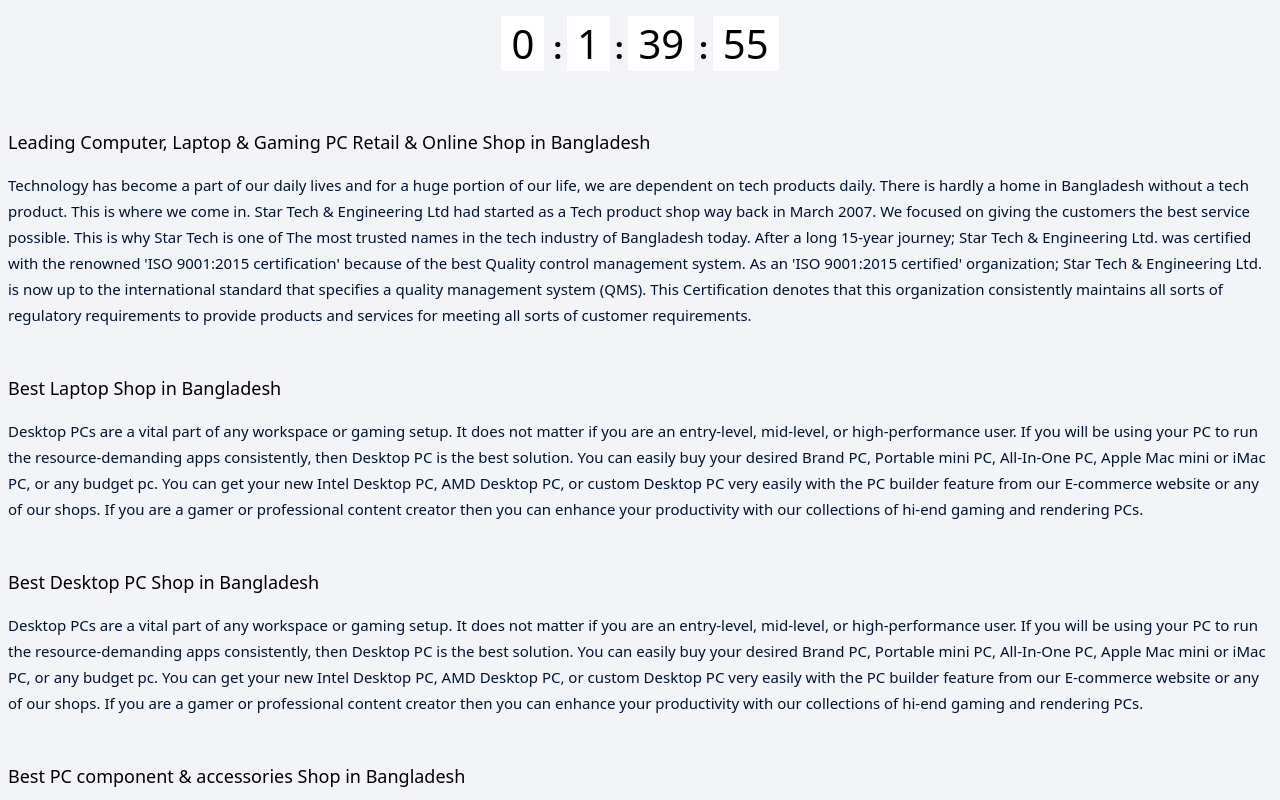
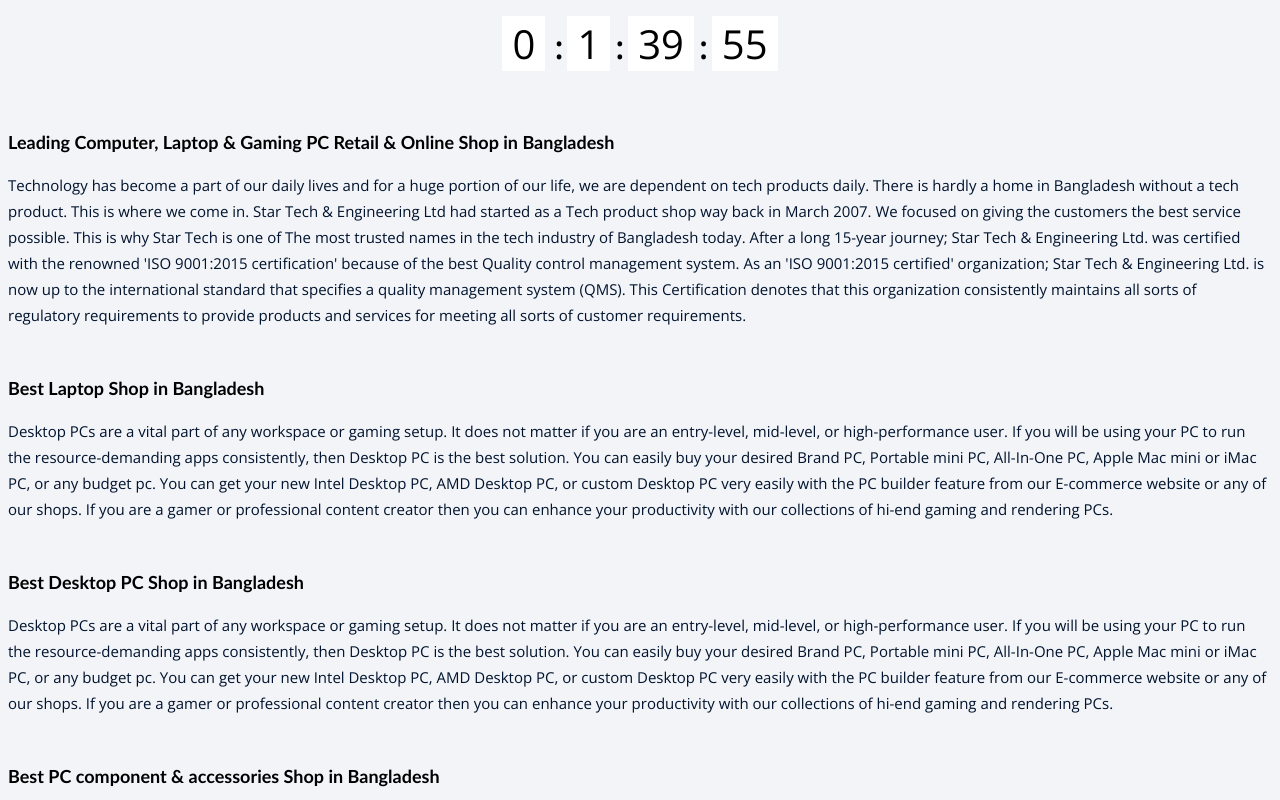
Before and after one commit to ohnadir/startech, a React (Create React App) app in the folder frontend/: page / in a window 1280 px wide. Shown: the part 1040-1840 px from the top of the page. Built offline with nearby package versions, Linux system fonts and the light colour scheme.

Commit message:
add google fonts

```diff
--- a/frontend/public/index.html
+++ b/frontend/public/index.html
@@ -24,6 +24,9 @@
       work correctly both with client-side routing and a non-root public URL.
       Learn how to configure a non-root public URL by running `npm run build`.
     -->
+    <link rel="preconnect" href="https://fonts.googleapis.com">
+    <link rel="preconnect" href="https://fonts.gstatic.com" crossorigin>
+    <link href="https://fonts.googleapis.com/css2?family=Open+Sans&display=swap" rel="stylesheet">
     <title>React App</title>
   </head>
   <body>
--- a/frontend/src/Style/SeoContent.css
+++ b/frontend/src/Style/SeoContent.css
@@ -1,7 +1,8 @@
 .cardContainer  h1{
-    font-weight: normal;
+    font-weight: bold;
     font-size: 18px;
     margin: 25px 0 12px;
+    font-family: 'Trebuchet MS', sans-serif;
 }
 .cardContainer p {
     margin-bottom: 10px;
--- a/frontend/src/details.json
+++ b/frontend/src/details.json
@@ -1,33 +1,41 @@
 [
     {
+        "id":"1",
         "name":"Leading Computer, Laptop & Gaming PC Retail & Online Shop in Bangladesh",
         "desc":"Technology has become a part of our daily lives and for a huge portion of our life, we are dependent on tech products daily. There is hardly a home in Bangladesh without a tech product. This is where we come in. Star Tech & Engineering Ltd had started as a Tech product shop way back in March 2007. We focused on giving the customers the best service possible. This is why Star Tech is one of The most trusted names in the tech industry of Bangladesh today. After a long 15-year journey; Star Tech & Engineering Ltd. was certified with the renowned 'ISO 9001:2015 certification' because of the best Quality control management system. As an 'ISO 9001:2015 certified' organization; Star Tech & Engineering Ltd. is now up to the international standard that specifies a quality management system (QMS). This Certification denotes that this organization consistently maintains all sorts of regulatory requirements to provide products and services for meeting all sorts of customer requirements."
     },
     {
+        "id":"2",
         "name":"Best Laptop Shop in Bangladesh",
         "desc":"Desktop PCs are a vital part of any workspace or gaming setup. It does not matter if you are an entry-level, mid-level, or high-performance user. If you will be using your PC to run the resource-demanding apps consistently, then Desktop PC is the best solution. You can easily buy your desired Brand PC, Portable mini PC, All-In-One PC, Apple Mac mini or iMac PC, or any budget pc. You can get your new Intel Desktop PC, AMD Desktop PC, or custom Desktop PC very easily with the PC builder feature from our E-commerce website or any of our shops. If you are a gamer or professional content creator then you can enhance your productivity with our collections of hi-end gaming and rendering PCs."
     },
     {
+        "id":"3",
         "name":"Best Desktop PC Shop in Bangladesh",
         "desc":"Desktop PCs are a vital part of any workspace or gaming setup. It does not matter if you are an entry-level, mid-level, or high-performance user. If you will be using your PC to run the resource-demanding apps consistently, then Desktop PC is the best solution. You can easily buy your desired Brand PC, Portable mini PC, All-In-One PC, Apple Mac mini or iMac PC, or any budget pc. You can get your new Intel Desktop PC, AMD Desktop PC, or custom Desktop PC very easily with the PC builder feature from our E-commerce website or any of our shops. If you are a gamer or professional content creator then you can enhance your productivity with our collections of hi-end gaming and rendering PCs."
     },
     {
+        "id":"4",
         "name":"Best PC component & accessories Shop in Bangladesh",
         "desc":"For any PC enthusiast out there; it is easy to get a custom PC with your chosen components from Star Tech. You can even choose accessories as per your preference to garnish your PC. So it means you can choose the main components like the Processor (CPU), Monitor, Motherboard, Graphics Card, SSD, HDD, RAM, Casing, Cooler, Power supply (PSU), etc. Or any other accessories for PC like Keyboard, mouse, mousepad, headphones, webcam, capture card, etc with extensive features like RGB lighting to give your PC gaming vibe. The best part is, you can change any of your preferred components or accessories before the final purchase; whether you are buying from Star tech’s Physical Store or Online Shop."
     },
     {
+        "id":"5",
         "name":"Best Gaming Shop in Bangladesh",
         "desc":"Gaming is one of the most popular forms of entertainment now. We aim to provide the best selection of Gaming Desktop PC, gaming laptops, and gaming consoles. We also have other gaming components like the gaming motherboard, Liquid cooler, Cooler fan, gaming casing, hi-performance RAMKit, Graphics card, etc. Gamers can accessorize their gaming setup with various accessories like gaming mouse, keyboard, mousepad, headphones, gamepad, RGB light-strips, etc. apart from these regular ones we have some special gaming-focused accessories like gaming chairs, gaming desks, gaming Sofa, RGB mousepad. We have a strategic partnership with some known gaming brands like Razer, Antec, Gamdias, and Asus. As for the other brand coverage, we have gaming products from all other popular brands like A4Tech Bloody, ASRock, SteelSeries, Logitech, Corsair, Redragon, Coolermaster, Fantech, Cougar, Zadak, Gigabyte, Elgato, and many more."
     },
     {
+        "id":"6",
         "name":"Best Office Equipment shop in Bangladesh",
         "desc":"Modern-day office space has gotten various iterations in the form of a home office, Startup workspace, and so on. Tech products are a staple for home offices, startups, and regular offices. Star Tech delivers office equipment like laptops, desktops, routers, printers, Photocopiers, Conference Systems, attendance machines, Server equipment, and other must-have products to run an office properly."
     },
     {
+        "id":"7",
         "name":"Best E-commerce Shop to order your desired Product",
         "desc":"Star Tech always prioritizes its customers and to ensure better customer service started the e-commerce shop in addition to the physical stores. The goal was to meet more customer needs in the shortest time. Since then, We have had the top spot as the best E-commerce shop in Bangladesh. Our website has a comprehensive search option to find the desired product. Our website has a unique PC builder feature so that you can build a Custom PC with your desired components. We arrange many promotional campaigns on different occasions and also on a regular basis. Some of our most successful events are named Flash sale, Special offer, Thursday Thunder, Anniversary Special Offer, New Year Offer, 12.12 Campaign, and many more. We even arrange special gaming events and tournaments for Bangladeshi gamers with renowned gaming Brands like Razer and Asus ROG."
     },
     {
+        "id":"8",
         "name":"Best Price, Product & After-sales service",
         "desc":"Star Tech has taken care of its customers since the beginning. No matter if someone is inquiring or purchasing; every customer wants to get a genuine product with the best price. We deliver their desired products at the best price in the market for both online or physical stores. Apart from that, we offer the most extensive range of pre-sale and post-purchase product support and after-sales service. To ensure customer satisfaction with product and service We have branches in major cities like Dhaka, Chittagong, Rangpur, Gazipur, and Khulna. The plan of establishing our branches in other cities is already in motion. Hopefully, we will be available in all the districts in the very near future. Currently, we have online delivery available in all 64 districts in Bangladesh."
     }
--- a/frontend/src/index.css
+++ b/frontend/src/index.css
@@ -1,3 +1,6 @@
 @tailwind base;
 @tailwind components;
 @tailwind utilities;
+*{
+    font-family: 'Open Sans', sans-serif;
+}
```
